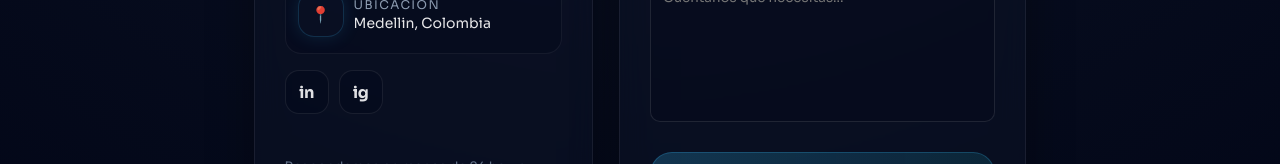
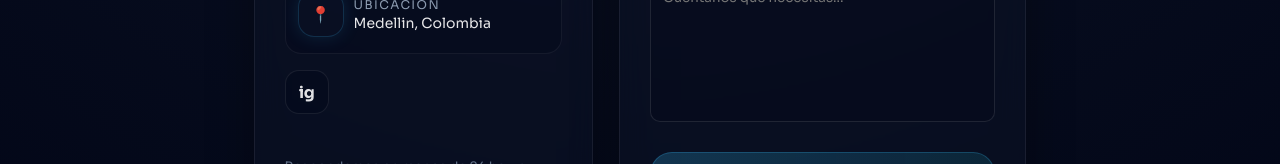
Before and after one commit to kleyderBackend/Ksoft-frontend, a React (Vite) app: page /contact in a window 1280 px wide. Shown: the part 735-899 px from the top of the page. Built offline with nearby package versions, Linux system fonts and the light colour scheme.

Commit message:
feat:integrated url the cuenta of instagram of the company

```diff
--- a/src/Components/ContactInfo/ContactInfo.tsx
+++ b/src/Components/ContactInfo/ContactInfo.tsx
@@ -38,10 +38,11 @@ export const ContactInfo = () => {
       </div>
 
       <div className={styles.socialRow} aria-label="Redes">
-        <a className={styles.socialBtn} href="#" aria-label="LinkedIn">
-          in
-        </a>
-        <a className={styles.socialBtn} href="#" aria-label="Instagram">
+        <a
+          className={styles.socialBtn}
+          href="https://www.instagram.com/ksoft_technology/"
+          aria-label="Instagram"
+        >
           ig
         </a>
       </div>
```
